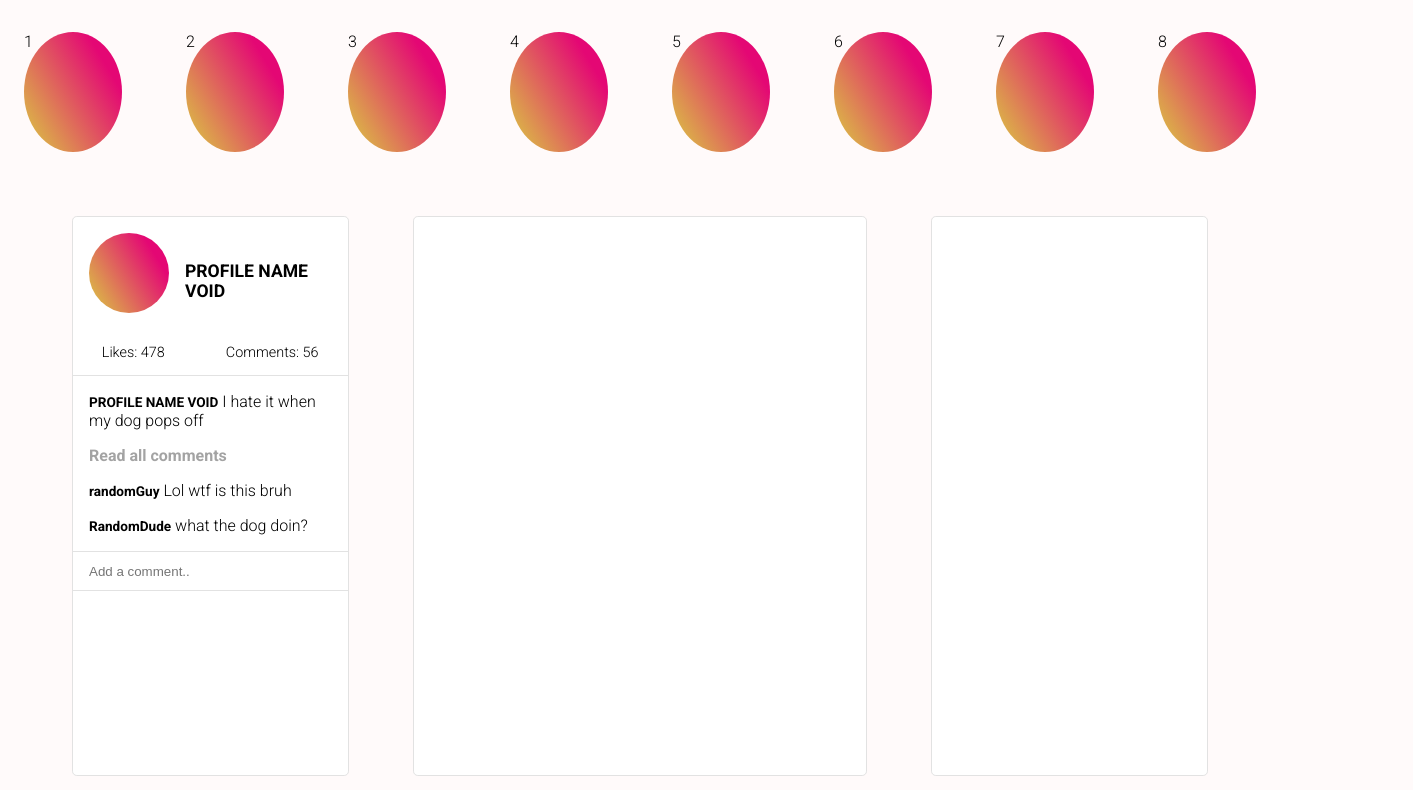
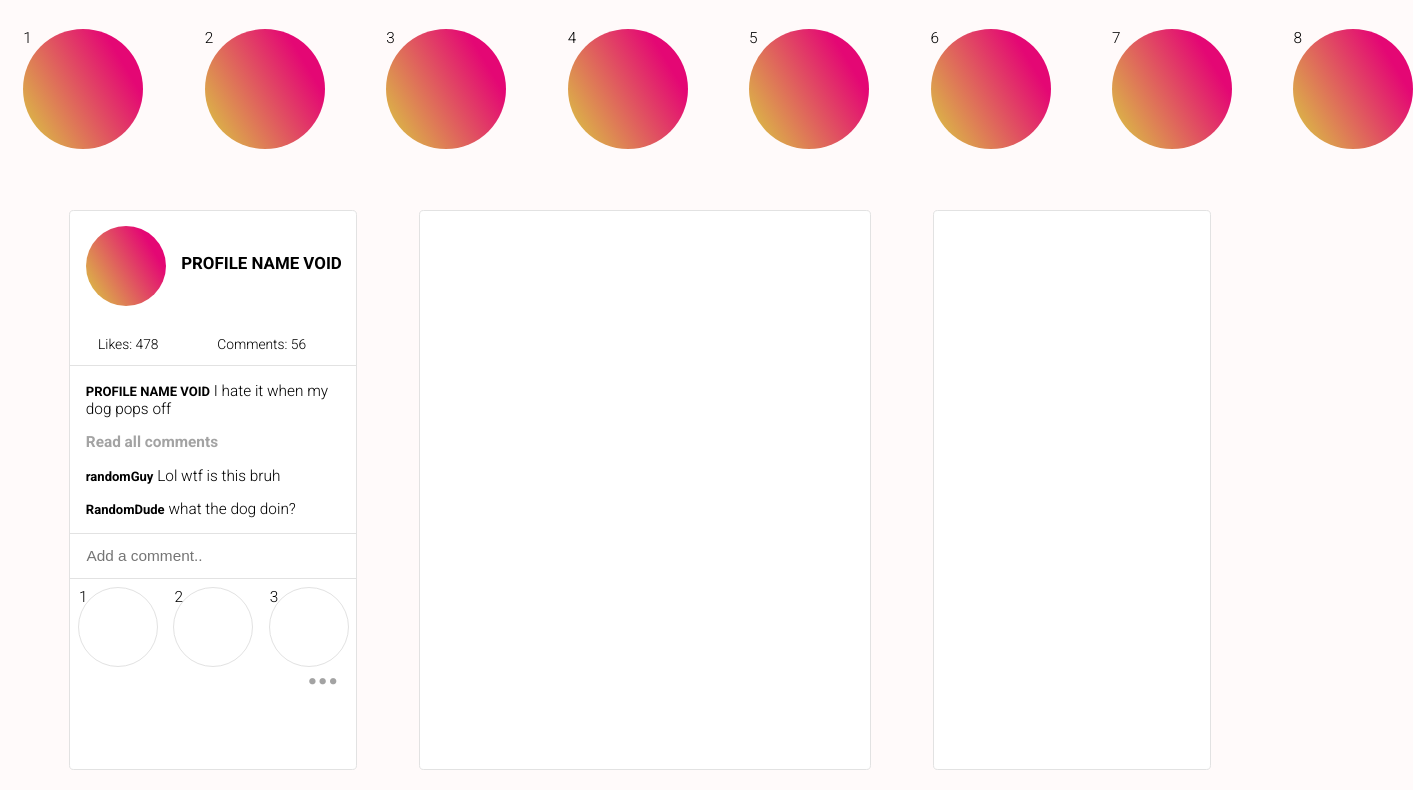
Before and after one commit to QuentincJohnson/instagram-remix, a plain HTML site: page index.html in a window 1280 px wide. Shown: the part 75-865 px from the top of the page, 1413 px wide, since content can reach past the window. Drawn offline with Linux system fonts and the light colour scheme.

Commit message:
profile content complete no img

```diff
--- a/css/index.css
+++ b/css/index.css
@@ -20,6 +20,7 @@ body
 {
     font-family: 'Roboto', sans-serif;
     background-color: snow;
+    font-size: 1.2vw;
 
 }
 
@@ -42,6 +43,7 @@ body
 .story > div
 {
     height: 15vh;
+    width: 15vh;
     background: rgb(218,206,65);
     background: linear-gradient(59deg, rgba(218,206,65,1) 0%, rgba(228,7,116,1) 79%);
     border-radius: 100%;
@@ -144,9 +146,39 @@ body
     border: none;
     border-top: 1px solid #e2e2e2;
     border-bottom: 1px solid #e2e2e2;
-
+    font-size: 1em;
     padding-left: 1rem;
     margin: 0em 0em;;
     width: 100%;
     height: 3em;
 }
+
+
+.button-control
+{
+    display: grid;
+    grid-template-columns: 1fr 1fr 1fr;
+    margin-bottom: -0.6em;
+}
+.button-control > p
+{
+    justify-self: center;
+    display: inline-block;
+    height:10vh;
+    width:10vh;
+    border: 1px solid #e2e2e2;
+    border-radius: 100%;
+    margin: 0.5em 0.5em;
+    margin-bottom: 0em;
+}
+
+.more
+{
+    letter-spacing: -8px;
+    text-align: right;
+    font-size: 5em;
+    line-height: 0em;
+    color:#a3a3a3;
+    margin: 0em 0em;
+    padding: 0em 1.35rem;
+}
--- a/index.html
+++ b/index.html
@@ -46,6 +46,12 @@
                         <p><a href="">RandomDude</a> what the dog doin?</p>
                     </section>
                     <input class="add-comment" placeholder="Add a comment.." type"text" name="" id="">
+                    <section class="button-control">
+                        <p>1<pp>
+                        <p>2</p>
+                        <p>3</p>
+                    </section>
+                    <p class="more">...</p>
                 </section>
                 <section>bruh2</section>
                 <section>bruh2</section>
```
